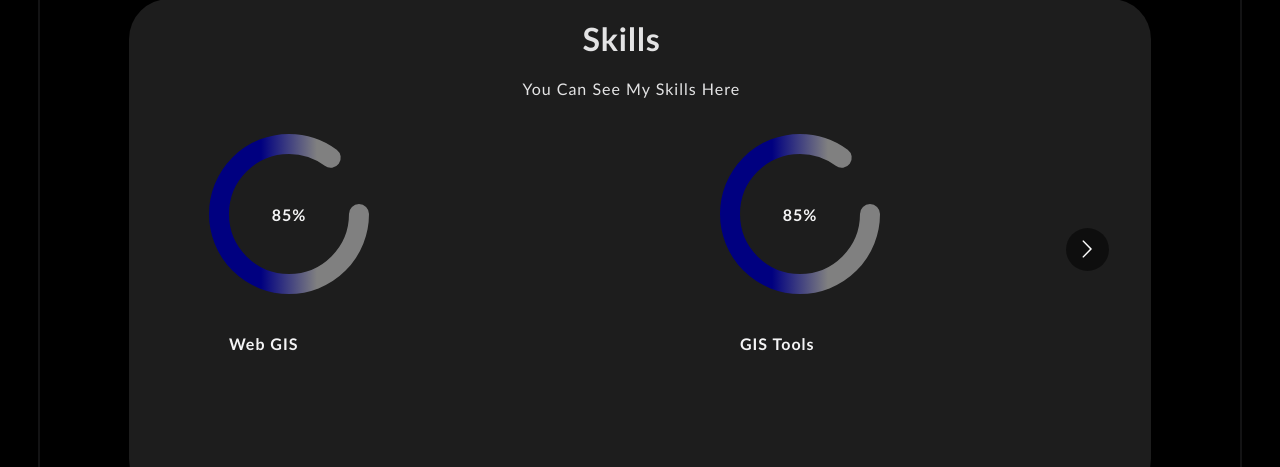
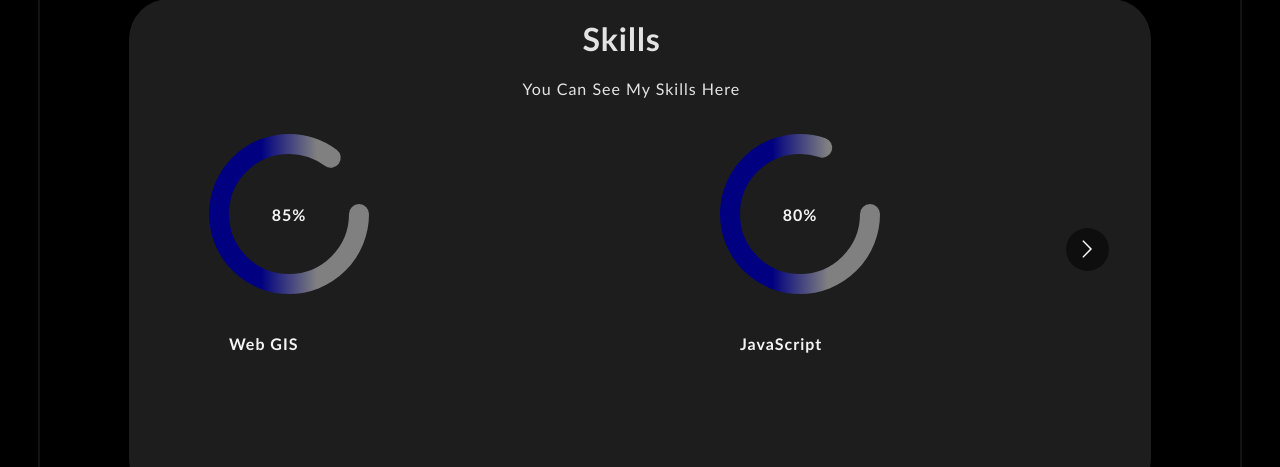
Before and after one commit to abdelbassetali/React-portfolio, a React (Vite) app: page / in a window 1280 px wide. Shown: the part 894-1361 px from the top of the page. Built offline with nearby package versions, Linux system fonts and the light colour scheme.

Commit message:
Update Boot.jsx

```diff
--- a/src/components/2-boot/Boot.jsx
+++ b/src/components/2-boot/Boot.jsx
@@ -23,12 +23,12 @@ function Boot() {
         }
     };
 
-    // مصفوفة المهارات المحدثة لخدمة تخصص Web GIS والمجال بتاعك
+    // الترتيب الجديد والنسب المطلوبة بالظبط
     const skillsList = [
-        { percentage: "85%", title: "Web GIS", offset: "66" },       // 1. التخصص الأساسي
-        { percentage: "85%", title: "GIS Tools", offset: "66" },     // 2. أدوات ومكتبات الخرائط
-        { percentage: "85%", title: "Web Development", offset: "66" },// 3. تطوير الويب العام
-        { percentage: "80%", title: "JavaScript", offset: "88" }     // 4. أساس البرمجة
+        { percentage: "85%", title: "Web GIS", offset: "66" },          // 1. Web GIS
+        { percentage: "80%", title: "JavaScript", offset: "88" },      // 2. JavaScript
+        { percentage: "85%", title: "GIS Tools", offset: "66" },       // 3. GIS Tools
+        { percentage: "85%", title: "Spatial Analysis", offset: "66" } // 4. Spatial Analysis
     ];
 
     return (
@@ -78,7 +78,7 @@ function Boot() {
     );
 }
 
-export default Boot;
+export default Boot;;
 
 // import React, { useState } from "react";
 // import './boot.css'
```
